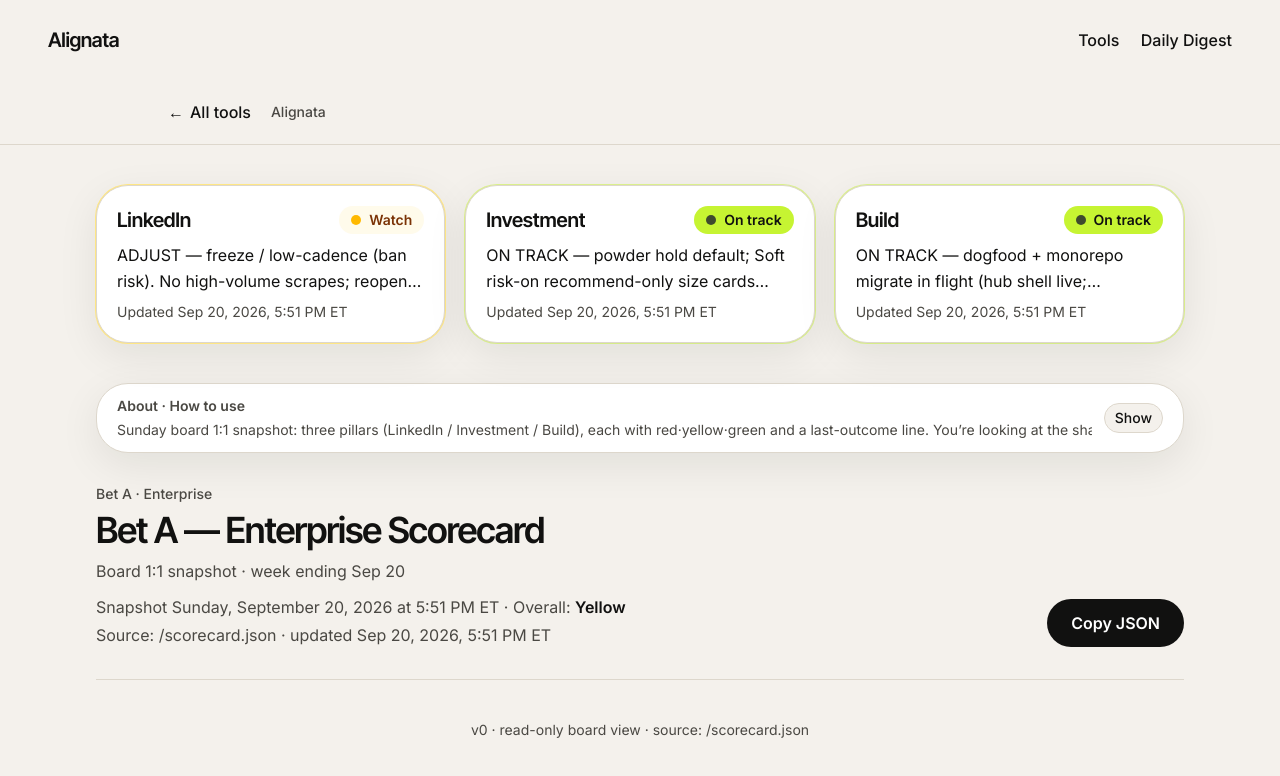
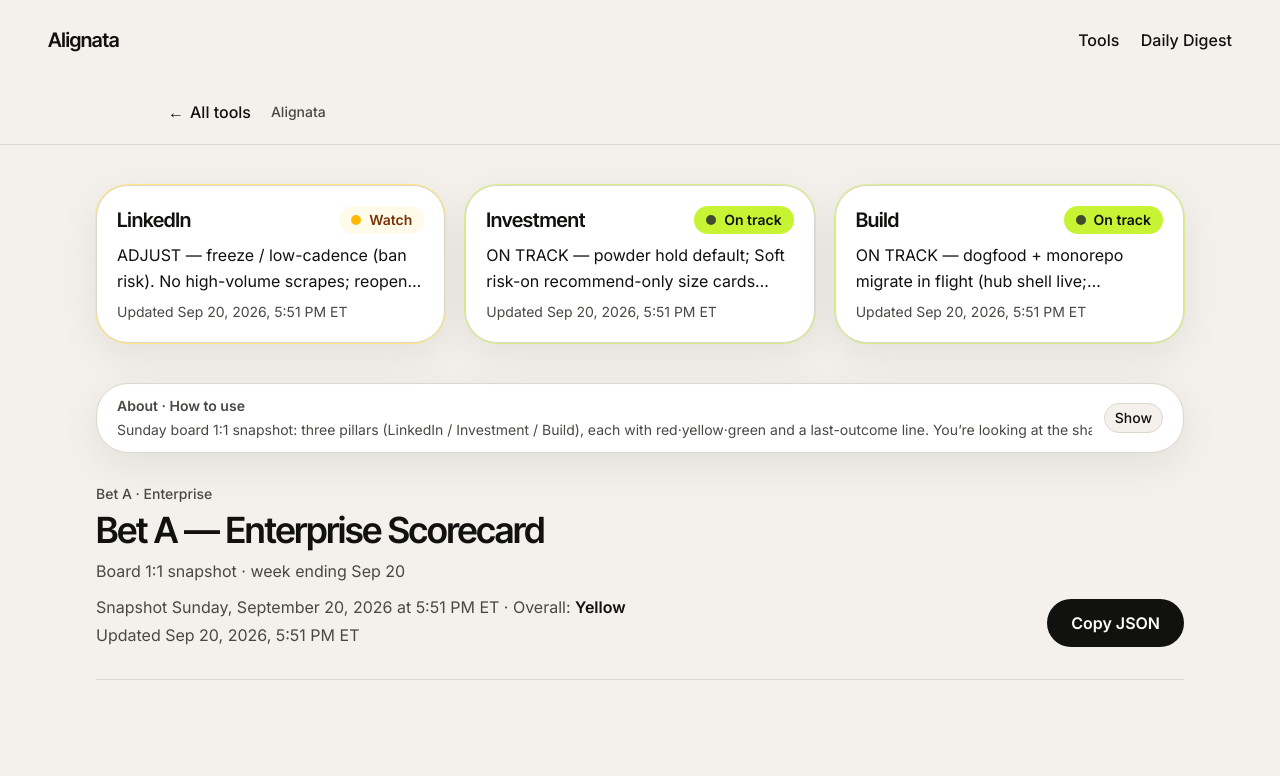
Before and after one commit to osbelmorell/alignata, a Next.js app: page /scorecard in a window 1280 px wide. Shown: the top 776 px of the page. Built offline with nearby package versions, Linux system fonts and the light colour scheme.

Commit message:
Follow-up: drop Deploy Decision kill-bar footer and Scorecard source/footer notes (Product Copy); add QA test device to EXCLUDED_IIDS

```diff
--- a/components/deploy-decision/DecisionDesk.tsx
+++ b/components/deploy-decision/DecisionDesk.tsx
@@ -3,7 +3,6 @@
 import { useCallback, useEffect, useState, useSyncExternalStore } from "react";
 import { AboutPanel } from "@/components/deploy-decision/AboutPanel";
 import { DecisionLog } from "@/components/deploy-decision/DecisionLog";
-import { KillBar } from "@/components/deploy-decision/KillBar";
 import { OpportunityForm } from "@/components/deploy-decision/OpportunityForm";
 import {
   cardSummaryText,
@@ -12,12 +11,9 @@ import {
   shareableText,
 } from "@/lib/deploy-decision/format";
 import {
-  getClientAsOf,
   getClientSnapshot,
-  getServerAsOf,
   getServerSnapshot,
   saveState,
-  subscribeAsOf,
   subscribeState,
 } from "@/lib/deploy-decision/storage";
 import {
@@ -37,11 +33,6 @@ export function DecisionDesk() {
     subscribeState,
     getClientSnapshot,
     getServerSnapshot,
-  );
-  const asOfMs = useSyncExternalStore(
-    subscribeAsOf,
-    getClientAsOf,
-    getServerAsOf,
   );
   const [lastState, setLastState] = useState<DecisionState | null>(null);
   const [toast, setToast] = useState<string | null>(null);
@@ -204,8 +195,6 @@ export function DecisionDesk() {
         </div>
       </div>
 
-      <KillBar log={state.log} asOfMs={asOfMs} />
-
       {toast ? (
         <div
           role="status"
--- a/components/scorecard/Scorecard.tsx
+++ b/components/scorecard/Scorecard.tsx
@@ -206,7 +206,7 @@ export function Scorecard() {
             </p>
             {!editMode && (
               <p className="mt-1 text-base text-[var(--cb-ink-muted)]">
-                Source: /scorecard.json · updated{" "}
+                Updated{" "}
                 {hydrated
                   ? formatScorecardDate(data.updatedAt)
                   : "…"}
@@ -285,12 +285,6 @@ export function Scorecard() {
         )}
       </div>
 
-      <footer className="mt-8 text-center text-sm text-[var(--cb-ink-muted)] sm:mt-10">
-        {editMode
-          ? "v0 · edit mode · local only — push public/scorecard.json for the board"
-          : "v0 · read-only board view · source: /scorecard.json"}
-      </footer>
-
       {toast && (
         <div
           role="status"
--- a/lib/engrave-merge/fixtures.ts
+++ b/lib/engrave-merge/fixtures.ts
@@ -26,6 +26,7 @@ export function isFixtureFingerprint(fp: string | undefined | null): boolean {
  */
 export const EXCLUDED_IIDS: readonly string[] = [
   "55ac19e0-0d84-445a-8b0f-d4d4357bd965", // Product's no-flag test visit (Oct 2)
+  "8196b7c3-2088-46e8-b9e6-9011338b9302", // QA's test device (Oct 2)
 ];
 
 export function isExcludedIid(iid: string | undefined | null, list: readonly string[] = EXCLUDED_IIDS): boolean {
```
